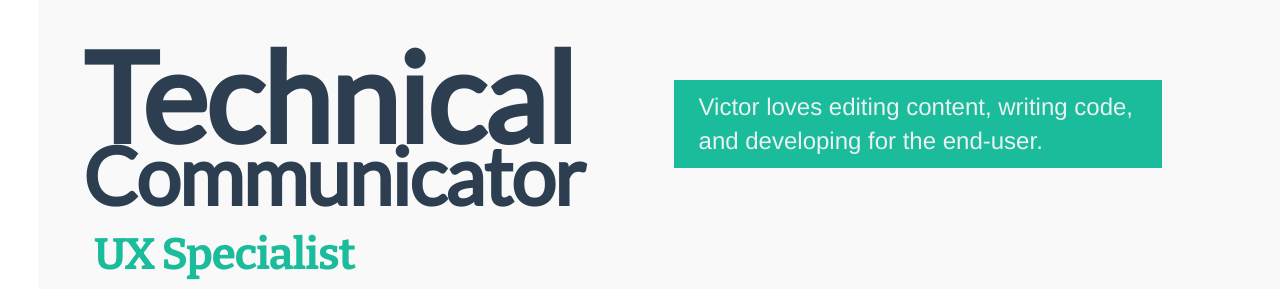
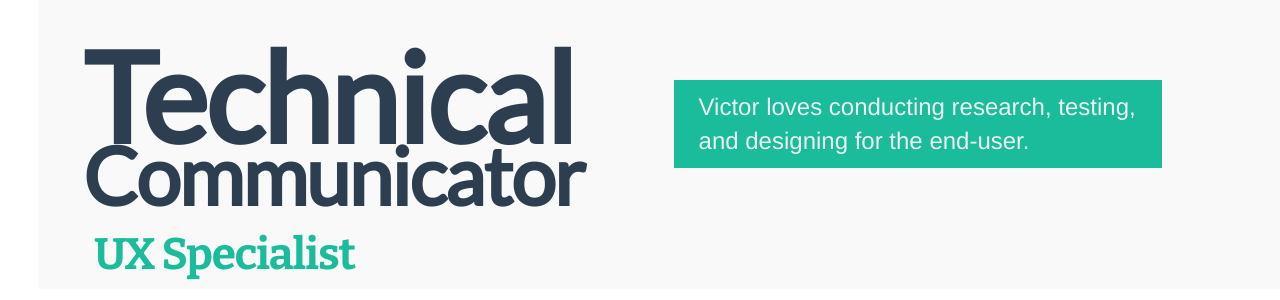
Before and after one commit to VictorEunt/portfolio, a Rails app: page / in a window 1280 px wide. Shown: the part 88-388 px from the top of the page. Run offline with Rails 7, Linux system fonts and the light colour scheme; style sheets or scripts are compiled from the project's sources; some libraries are stand-ins or nearby versions.

Commit message:
updated home

```diff
--- a/app/views/pages/home.html.erb
+++ b/app/views/pages/home.html.erb
@@ -5,7 +5,7 @@
         <h1>Technical<br><span id="communicator">Communicator</span><br><small>UX Specialist</small></h1>
       </div>
       <div id="header-blurb" class="col-xs-12 col-sm-5 col-md-5 col-lg-5">
-        <p>Victor loves editing content, writing code, and developing for the end-user.</p>
+        <p>Victor loves conducting research, testing, and designing for the end-user.</p>
       </div>
     </div>
   </div>
```
